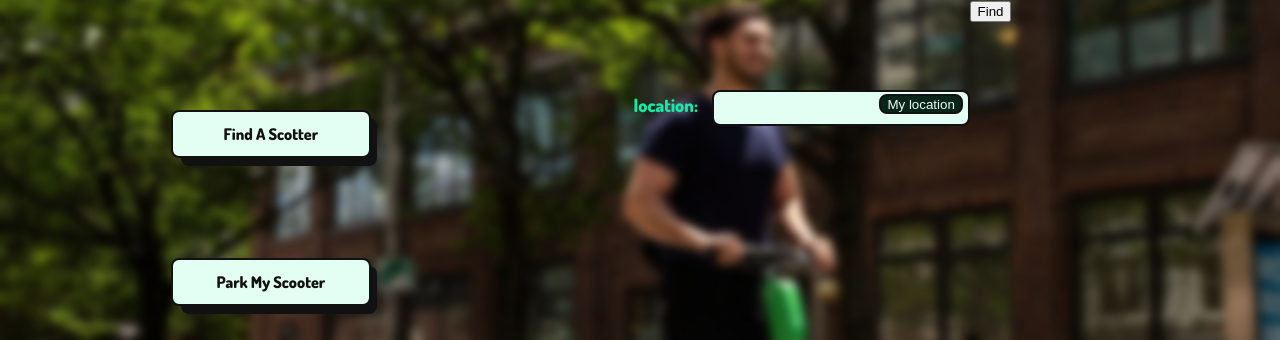
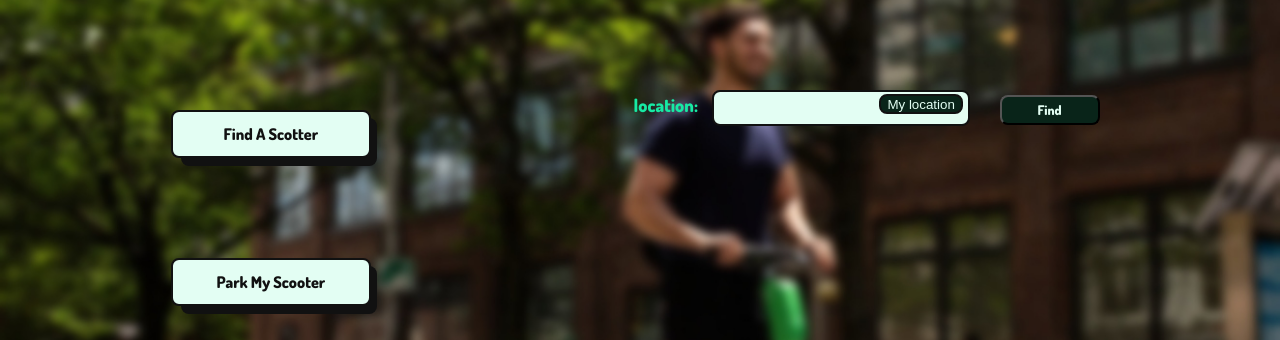
Before and after one commit to royburg/Team_8, a Python web app: template templates/parking.html in a window 1280 px wide. Shown: the part 120-460 px from the top of the page. Run offline with Jinja, Linux system fonts and the light colour scheme; the template is opened without the code that fills it, so the values that code supplies are empty.

Commit message:
commit on main

```diff
--- a/static/css.css
+++ b/static/css.css
@@ -196,6 +196,20 @@ background-color: #e3fef3;
   #brand{
     margin-left: 25px;
   }
+#find{
+  margin-top: 95px;
+  margin-left: 30px;
+  text-decoration: none;
+  align-items: center;
+  font-family:  myFirstFont;
+  line-height: 24px;
+  width: 100px;
+  border-radius: 8px;
+  background-color: #092419;
+  color: #e3fef3;
+
+
+}
 
 
 @font-face {
--- a/templates/main.html
+++ b/templates/main.html
@@ -28,7 +28,7 @@
                 <button  class="button-56" role="button"><a href="./find_my.html">Find My Scooter</a></button>
             </span>
             <span>
-                 <button class="button-56" role="button">Park My Scooter</button>
+                 <button class="button-56" role="button"> <a href="./parking.html">Park My Scooter</a></button>
             </span>
 
         </div>
```
Also changed, not shown: 1 other file.
